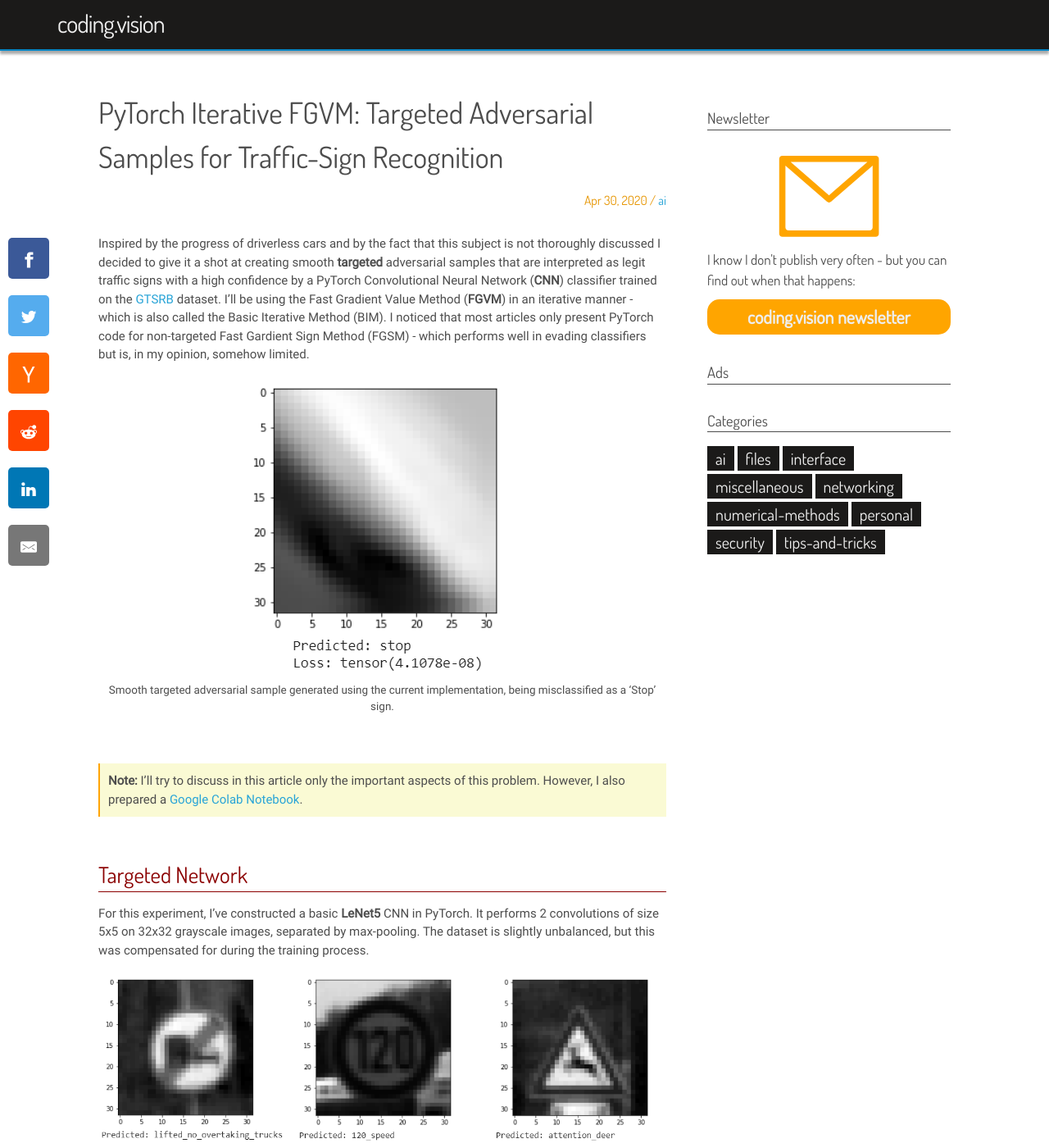
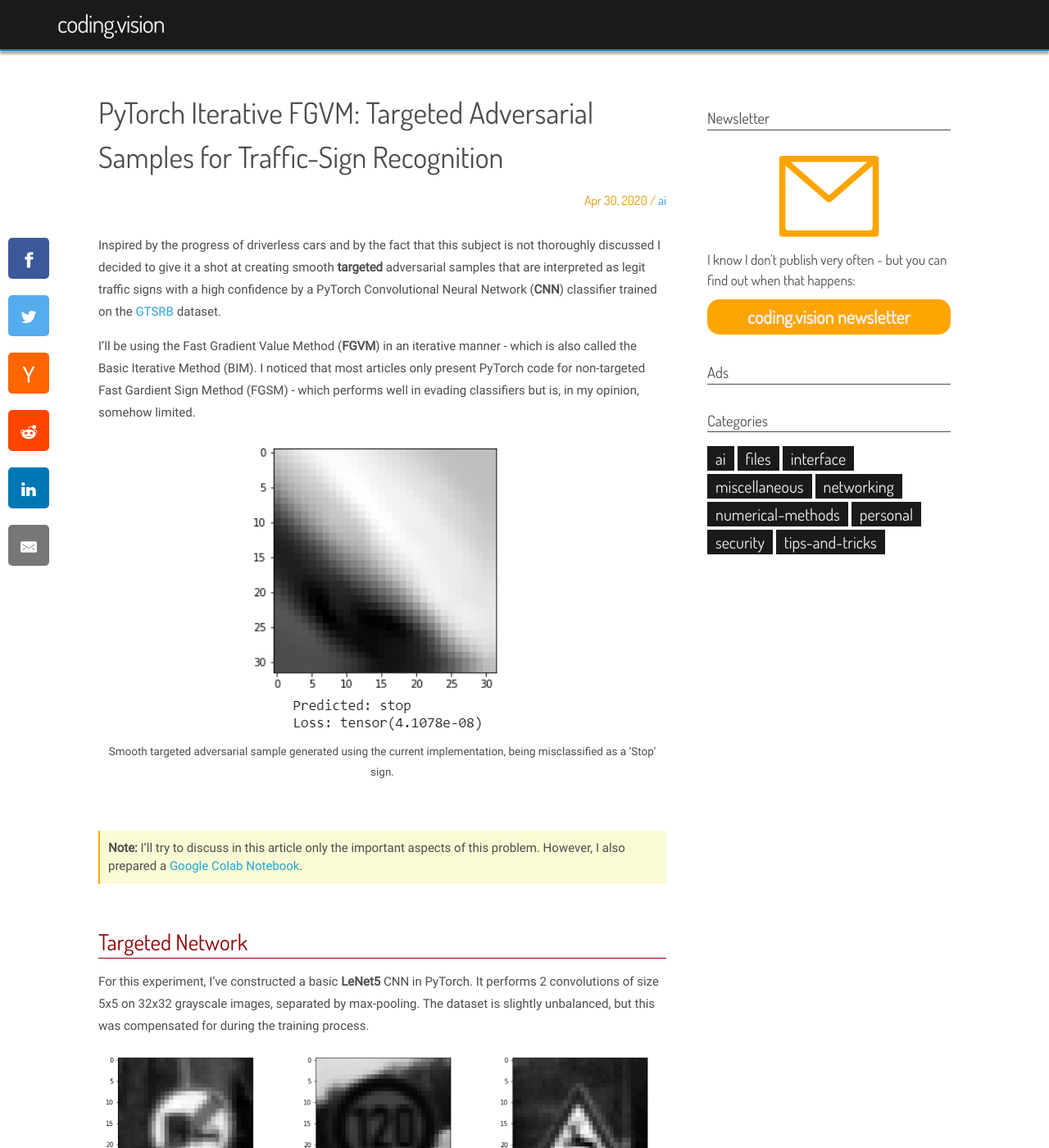
Before and after one commit to Apex95/apex95.github.io, a Jekyll site: the page built from _posts/2020-05-01-iterative-fgvm-targeted-adversarial-samples-traffic-sign-recognition.markdown, in a window 1280 px wide and 1400 px high. Shown: the whole window at 82% size. Built offline with Jekyll 4.4.1, drawn with Linux system fonts in a browser that asks for light colours; some web fonts are replaced; formulas are drawn with MathJax 3; comment, search, counter and statistics services are not loaded.

Commit message:
Changed: line spacing in post content + article paragraph

```diff
--- a/_posts/2020-05-01-iterative-fgvm-targeted-adversarial-samples-traffic-sign-recognition.markdown
+++ b/_posts/2020-05-01-iterative-fgvm-targeted-adversarial-samples-traffic-sign-recognition.markdown
@@ -6,7 +6,9 @@
 image: /imgs/thumbnails/fgvm-gtsrb-adversarial-sample.png
 ---
 
-Inspired by the progress of driverless cars and by the fact that this subject is not thoroughly discussed I decided to give it a shot at creating smooth **targeted** adversarial samples that are interpreted as legit traffic signs with a high confidence by a PyTorch Convolutional Neural Network (**CNN**) classifier trained on the [GTSRB](http://benchmark.ini.rub.de/?section=gtsrb&subsection=dataset) dataset. I'll be using the Fast Gradient Value Method (**FGVM**) in an iterative manner - which is also called the Basic Iterative Method (BIM). I noticed that most articles only present PyTorch code for non-targeted Fast Gardient Sign Method (FGSM) - which performs well in evading classifiers but is, in my opinion, somehow limited.
+Inspired by the progress of driverless cars and by the fact that this subject is not thoroughly discussed I decided to give it a shot at creating smooth **targeted** adversarial samples that are interpreted as legit traffic signs with a high confidence by a PyTorch Convolutional Neural Network (**CNN**) classifier trained on the [GTSRB](http://benchmark.ini.rub.de/?section=gtsrb&subsection=dataset) dataset.
+
+I'll be using the Fast Gradient Value Method (**FGVM**) in an iterative manner - which is also called the Basic Iterative Method (BIM). I noticed that most articles only present PyTorch code for non-targeted Fast Gardient Sign Method (FGSM) - which performs well in evading classifiers but is, in my opinion, somehow limited.
 
 {% include image.html url="/imgs/posts/pytorch-iterative-fgvm-targeted-adversarial-samples-traffic-sign-recognition/fgvm-gtsrb-adversarial-sample.png" description="Smooth targeted adversarial sample generated using the current implementation, being misclassified as a 'Stop' sign." %}
 
--- a/_sass/_layout.scss
+++ b/_sass/_layout.scss
@@ -263,7 +263,9 @@
     font-size: 15px;
     overflow-x: hidden;
 
-
+    p {
+      line-height: 1.8;
+    }
 
     h2 {
         font-size: 27px;
```
